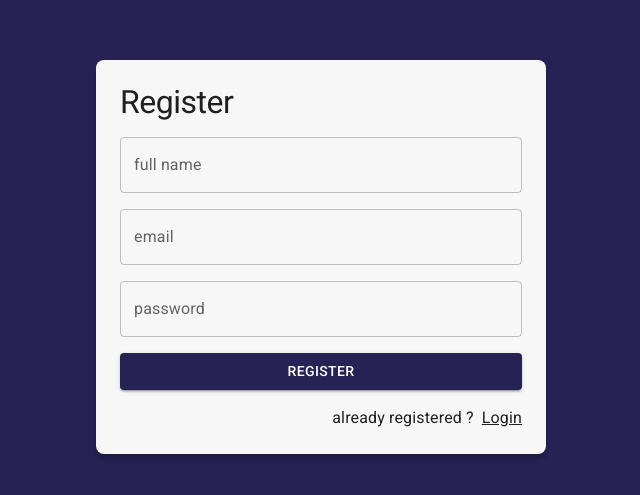
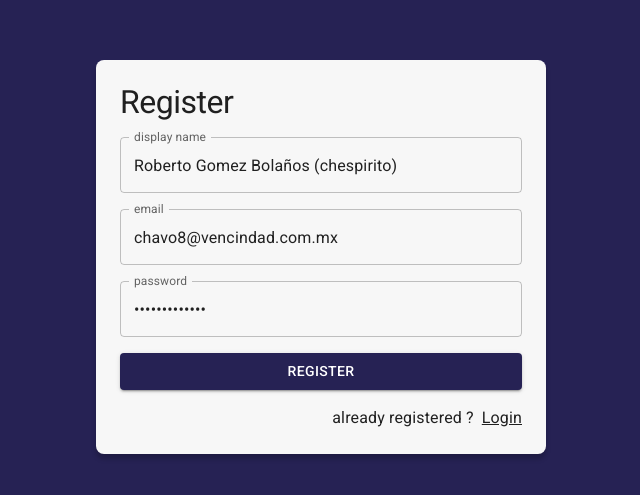
Before and after one commit to qbixmex/Journal-App-2022, a React (Vite) app: page /auth/register in a window 1280 px wide. Shown: the part 143-638 px from the top of the page, without its empty margins (319-959 px from the left). Built offline with nearby package versions, Linux system fonts and the light colour scheme.

Commit message:
21 - Register User Form

```diff
--- a/package.json
+++ b/package.json
@@ -1,7 +1,7 @@
 {
   "name": "journal-app",
   "private": true,
-  "version": "1.5.0",
+  "version": "1.6.0",
   "scripts": {
     "dev": "vite",
     "build": "vite build",
--- a/src/auth/pages/LoginPage.jsx
+++ b/src/auth/pages/LoginPage.jsx
@@ -8,28 +8,26 @@ import { AuthLayout } from '../layout/AuthLayout';
 import { useForm } from '../../hooks';
 import { checkingAuthentication, startGoogleSignIn } from '../../store/auth';
 
+const initialState = { email: '', password: '' };
+
 export const LoginPage = () => {
 
   const { status } = useSelector( state => state.auth );
 
   const dispatch = useDispatch();
 
-  const { email, password, formState, onInputChange, onResetForm } = useForm({
-    email: 'daniel.gb@globant.com',
-    password: '0123456789'
-  });
+  const { email, password, onInputChange, onResetForm } = useForm( initialState );
 
   const isAuthenticating = useMemo(() => status === 'checking', [status]);
 
   const onSubmit = (event) => {
     event.preventDefault();
     dispatch( checkingAuthentication( email, password ) );
-    // onResetForm();
+    onResetForm();
   };
 
   const onGoogleSignIn = () => {
     dispatch( startGoogleSignIn() );
-    // onResetForm();
   };
 
   return (
--- a/src/auth/pages/RegisterPage.jsx
+++ b/src/auth/pages/RegisterPage.jsx
@@ -1,21 +1,47 @@
 import { Link as RouterLink } from 'react-router-dom';
 import { Button, Grid, Link, TextField, Typography } from "@mui/material";
-import Google from "@mui/icons-material/Google";
+
 import { AuthLayout } from '../layout/AuthLayout';
+import { useForm } from '../../hooks';
+
+const initialState = {
+  displayName: 'Roberto Gomez Bolaños (chespirito)',
+  email: 'chavo8@vencindad.com.mx',
+  password: 'semechispoteo'
+};
 
 export const RegisterPage = () => {
+
+  const {
+    displayName, email, password, onInputChange, onResetForm
+  } = useForm( initialState );
+
+  const onSubmit = ( event ) => {
+    event.preventDefault();
+
+    console.log({
+      displayName,
+      email,
+      password
+    });
+
+  }
+
   return (
     <AuthLayout title="Register">
-      <form>
+      <form onSubmit={ onSubmit }>
         <Grid container>
 
           <Grid item xs={ 12 } mb={ 2 }>
             <TextField
-              label="full name"
-              name="full_name"
-              type="full_name"
-              placeholder="full name"
+              label="display name"
+              name="displayName"
+              type="text"
+              placeholder="write your full name"
               fullWidth
+              value={ displayName }
+              onChange={ onInputChange }
+              autoComplete='off'
             />
           </Grid>
 
@@ -24,18 +50,24 @@ export const RegisterPage = () => {
               label="email"
               name="email"
               type="email"
-              autoComplete='off'
               placeholder="email"
               fullWidth
+              value={ email }
+              onChange={ onInputChange }
+              autoComplete='off'
             />
           </Grid>
 
           <Grid item xs={ 12 } mb={ 2 }>
             <TextField
+              name="password"
               label="password"
               type="password"
               placeholder="password"
               fullWidth
+              value={ password }
+              onChange={ onInputChange }
+              autoComplete='off'
             />
 
           </Grid>
@@ -43,7 +75,10 @@ export const RegisterPage = () => {
           <Grid container spacing={ 2 } sx={{ mb: 2 }}>
 
             <Grid item xs={ 12 }>
-              <Button variant='contained' fullWidth>
+              <Button
+                variant='contained' fullWidth
+                type='submit'
+              >
                 Register
               </Button>
             </Grid>
```
